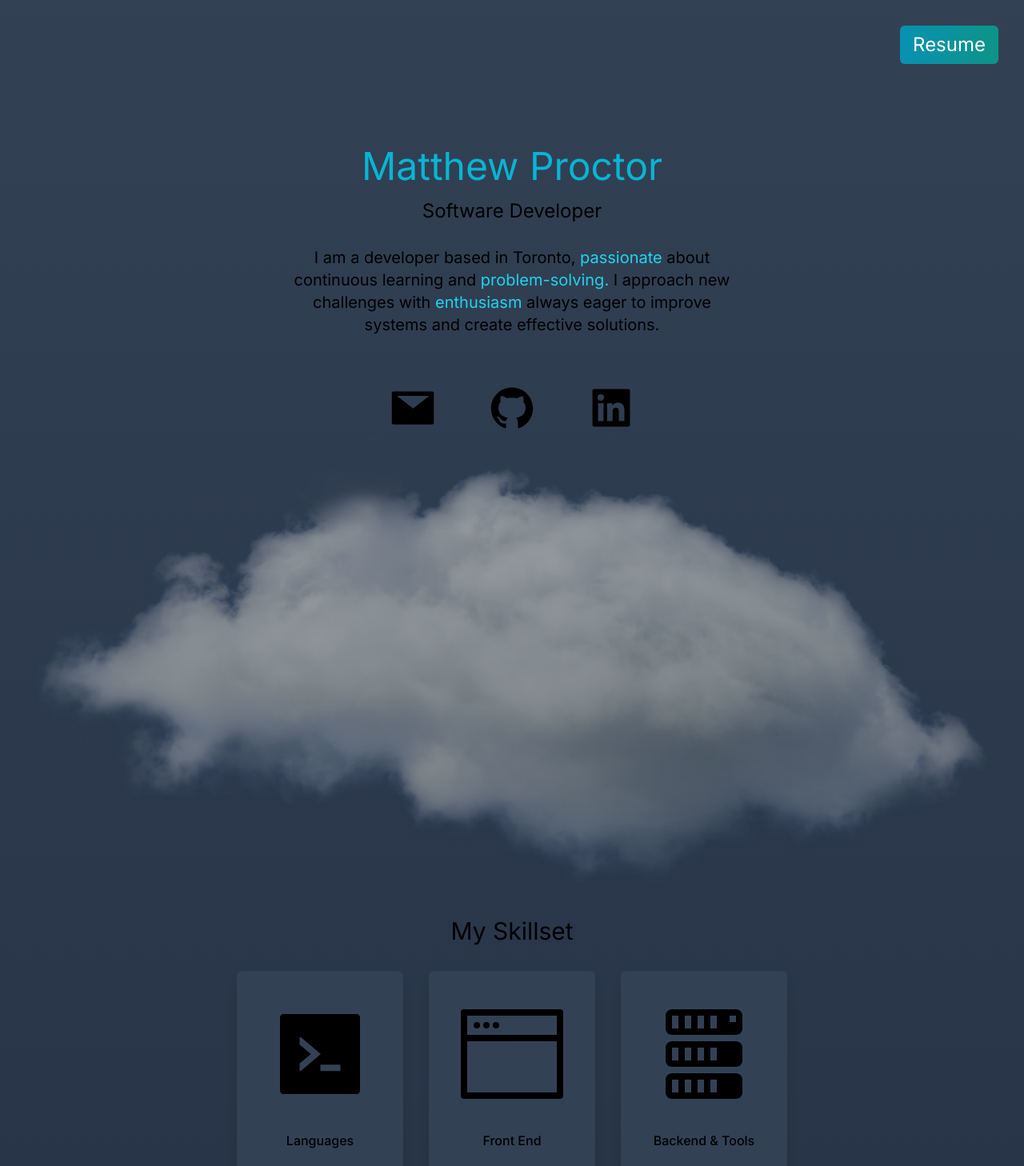
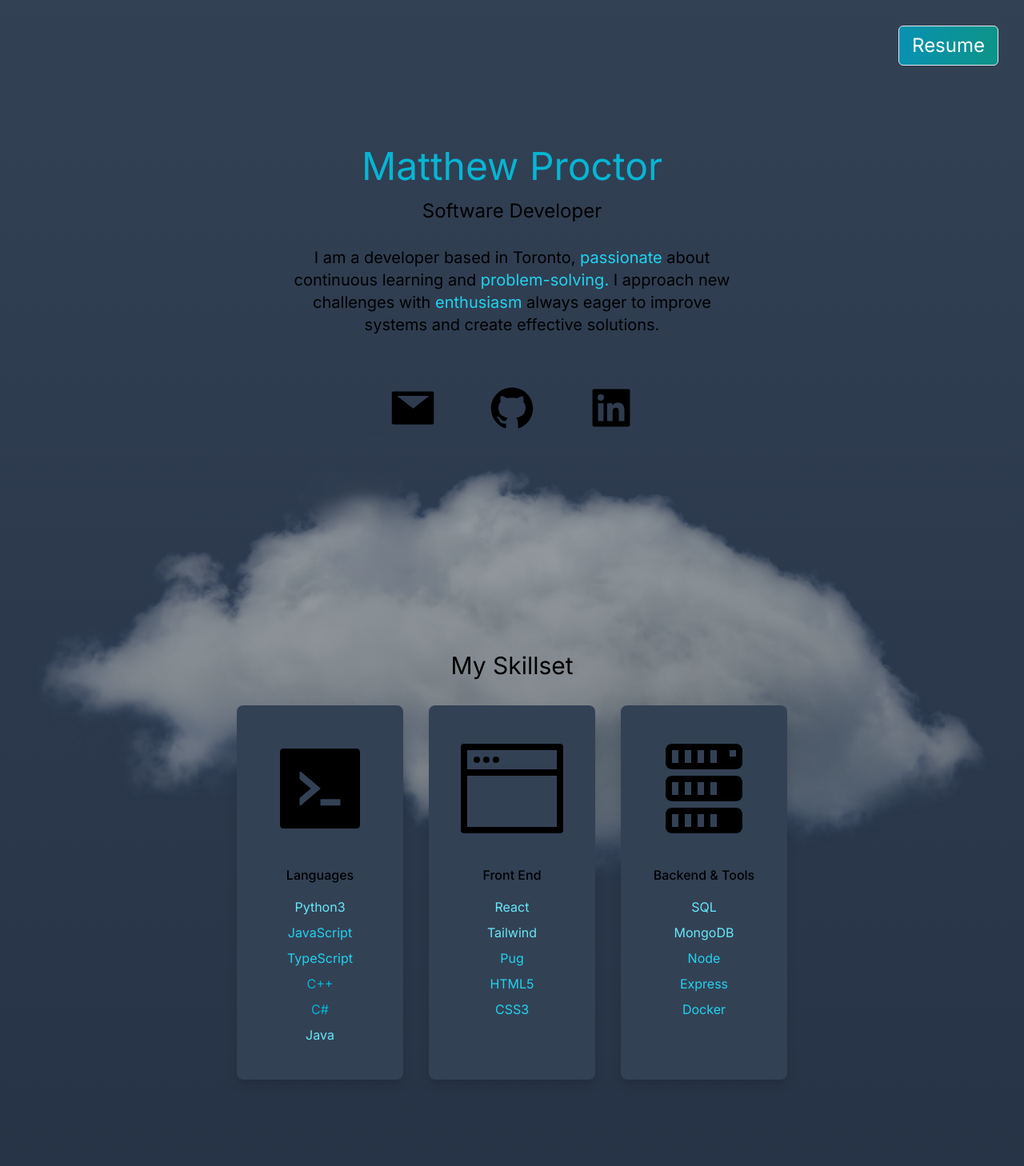
Before and after one commit to mattwyd/mattwyd.github.io, a Next.js app: page / in a window 1280 px wide. Shown: the top 1458 px of the page at 80% size. Built offline with nearby package versions, Linux system fonts and the light colour scheme.

Commit message:
cloud shift

```diff
--- a/src/app/page.tsx
+++ b/src/app/page.tsx
@@ -26,7 +26,7 @@ export default function Home() {
             <li>
             </li>
             <li className='px-3'>
-            <a href="https://mattwyd.github.io/Matthew_Proctor_Resume.pdf" download="Matthew_Proctor_Resume.pdf" className='lg:fixed top-4 right-4 lg:top-8 lg:right-8 bg-gradient-to-r hover:bg-slate-600  from-cyan-600 to-teal-600 text-2xl text-white px-4
+            <a href="https://mattwyd.github.io/Matthew_Proctor_Resume.pdf" download="Matthew_Proctor_Resume.pdf" className='lg:fixed top-4 right-4 lg:top-8 lg:right-8 bg-gradient-to-r hover:bg-slate-600  from-cyan-600 to-teal-600 text-2xl border text-white px-4
              py-2 rounded-md'>Resume</a>
             </li>
           </ul>
@@ -57,12 +57,13 @@ export default function Home() {
       </section>
 
 <div className="flex justify-center mt--6">
-  <Image src={clouds} alt="clouds" className="w-full h-full object-cover" />
+
+  <Image src={clouds} alt="clouds" className="w-full h-full object-cover " />
 </div>
 
 
-    <section className="flex flex-col justify-center items-center ">
-        <h3 className ='text-3xl py-8'>My Skillset  </h3>
+    <section className="flex flex-col justify-center items-center mt-[-300px]">
+        <h3 className ='text-3xl pb-8'>My Skillset  </h3>
         <div className='md:flex justify-center gap-8'>
           <div className='text-center justify-center items-center bg-slate-700 shadow-lg p-10 rounded-lg'>
             <AiFillCode className = 'justify-center text-9xl' />
```
